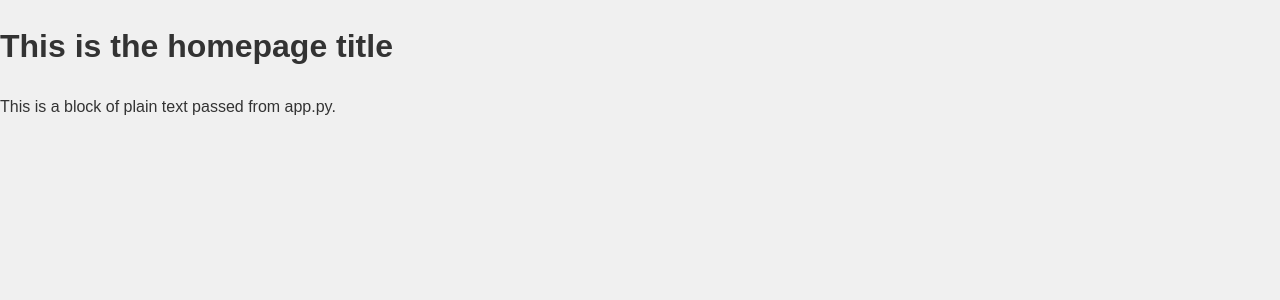
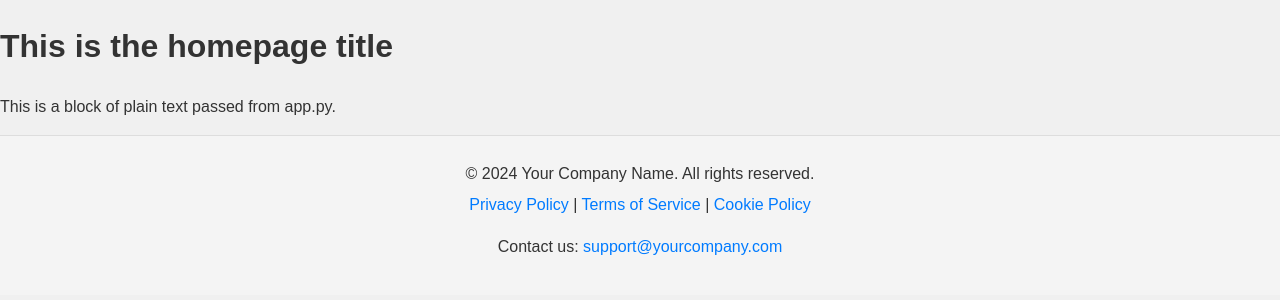
Before and after one commit to JeanMariePrevost/pyfolio, a Flask app: page / in a window 1280 px wide. Shown: the part 51-351 px from the top of the page. Run offline with Flask 3, Linux system fonts and the light colour scheme.

Commit message:
Add footer section to homepage and corresponding styles

```diff
--- a/src/static/css/styles.css
+++ b/src/static/css/styles.css
@@ -39,3 +39,33 @@ body {
   background-color: #45a049; /* Slightly darker green on hover */
   border-radius: 5px;
 }
+
+.footer {
+  background-color: #f4f4f4;
+  padding: 20px;
+  text-align: center;
+  border-top: 1px solid #ddd;
+}
+
+.footer-content {
+  max-width: 800px;
+  margin: 0 auto;
+}
+
+.footer a {
+  color: #007bff;
+  text-decoration: none;
+}
+
+.footer a:hover {
+  text-decoration: underline;
+}
+
+.legal-info,
+.contact-info {
+  margin-bottom: 10px;
+}
+
+.legal-info p {
+  margin: 5px 0;
+}
--- a/src/templates/home.html
+++ b/src/templates/home.html
@@ -20,5 +20,21 @@
     <!-- Page Content -->
     <h1>This is the homepage title</h1>
     <p>{{ text_block }}</p>
+
+    <!-- Footer -->
+    <footer class="footer">
+      <div class="footer-content">
+        <div class="legal-info">
+          <p>&copy; 2024 Your Company Name. All rights reserved.</p>
+          <p>
+            <a href="/privacy-policy">Privacy Policy</a> | <a href="/terms-of-service">Terms of Service</a> |
+            <a href="/cookie-policy">Cookie Policy</a>
+          </p>
+        </div>
+        <div class="contact-info">
+          <p>Contact us: <a href="mailto:support@yourcompany.com">support@yourcompany.com</a></p>
+        </div>
+      </div>
+    </footer>
   </body>
 </html>
```
